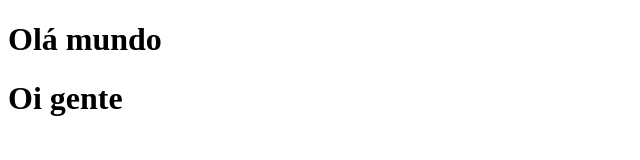
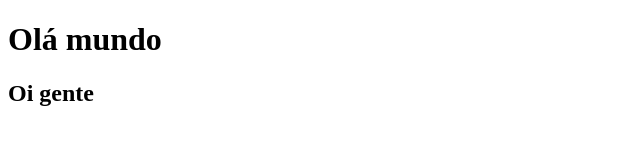
Before and after one commit to kauejhon/degustou, a plain HTML site: page index.html in a window 1280 px wide. Shown: the whole page, without its empty margins (0-640 px from the left). Drawn offline with Linux system fonts and the light colour scheme.

Commit message:
h2 oi gente

```diff
--- a/index.html
+++ b/index.html
@@ -8,6 +8,6 @@
 </head>
 <h1>Olá mundo</h1>
 <body>
-    <h1>Oi gente</h1>
+    <h2>Oi gente</h2>
 </body>
 </html>
```
